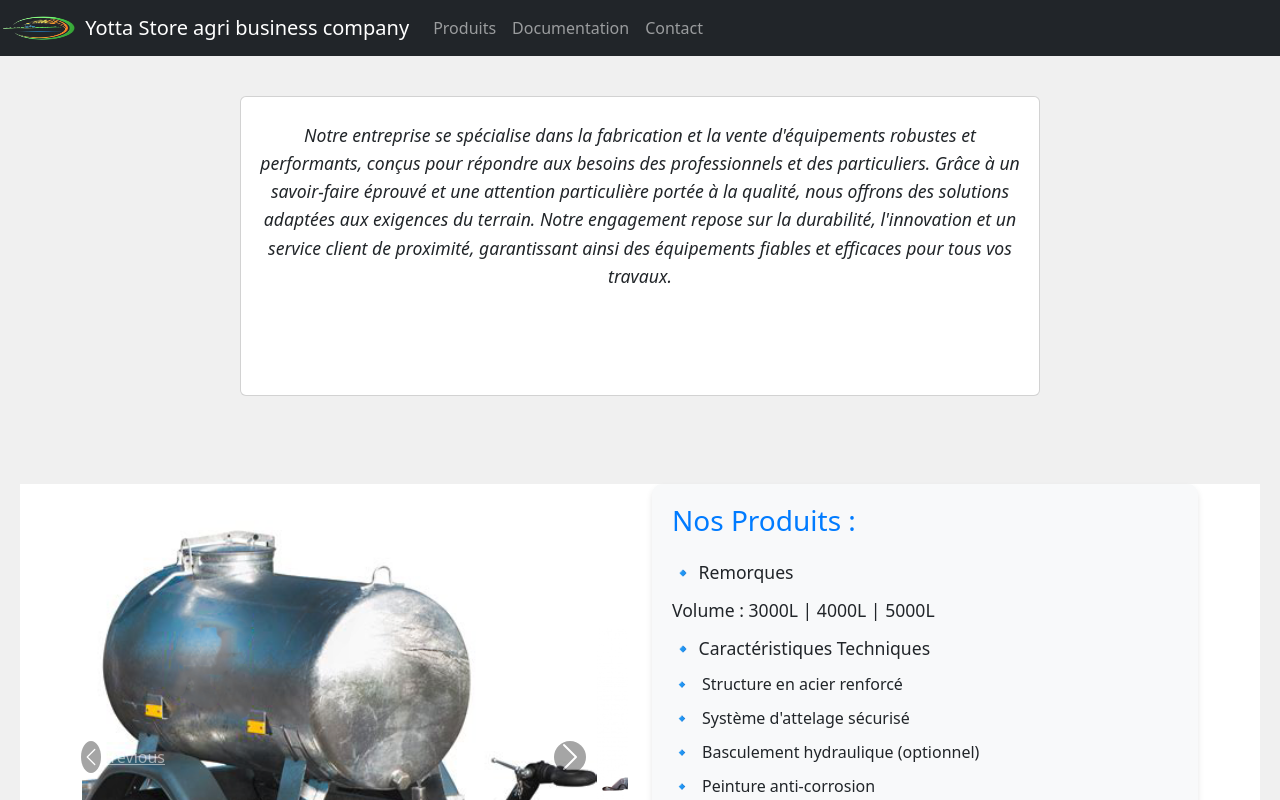
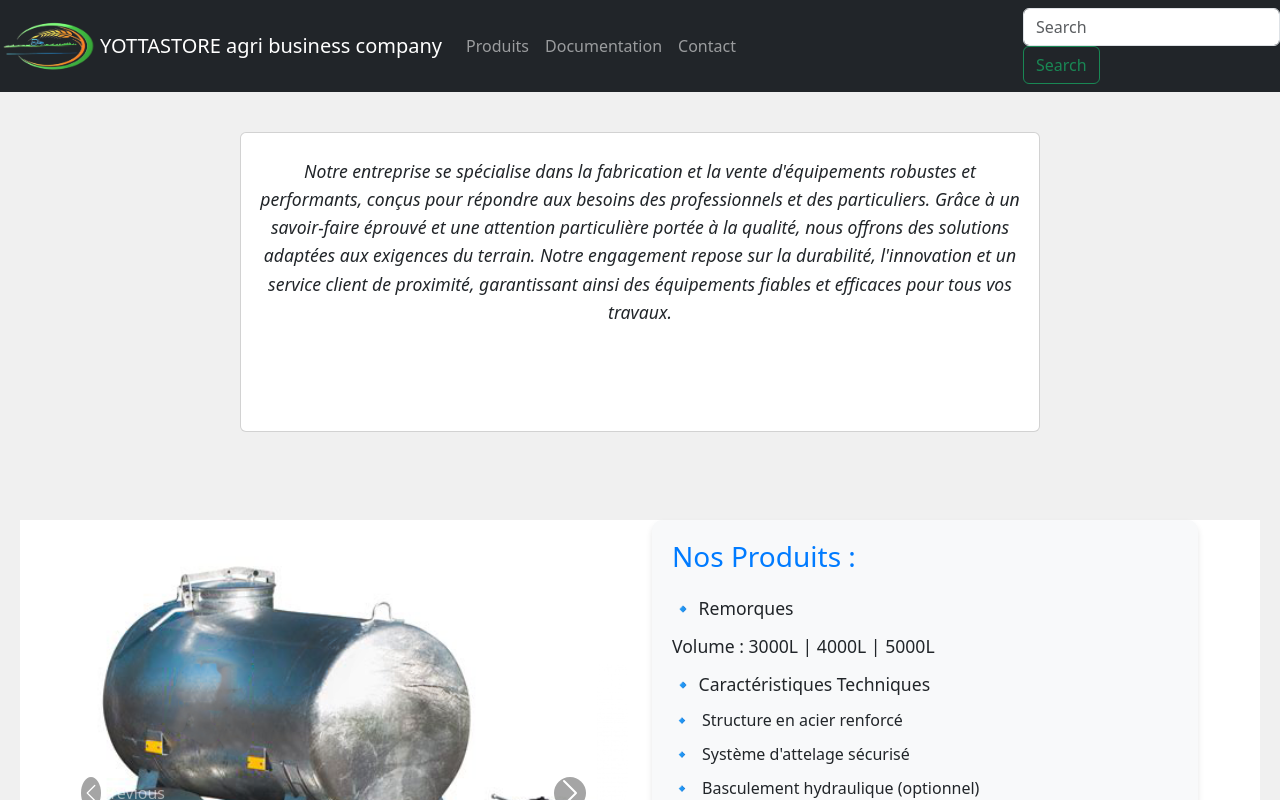
Before and after one commit to stmiinfo/yottastoreagri, an Angular app: page / in a window 1280 px wide. Shown: the top 800 px of the page. Built offline with nearby package versions, Linux system fonts and the light colour scheme.

Commit message:
name change + search bar

```diff
--- a/src/app/navbar/navbar.component.html
+++ b/src/app/navbar/navbar.component.html
@@ -1,7 +1,8 @@
 <nav class="navbar navbar-expand-lg navbar-dark bg-dark">
+  <img src="p1.png" alt="Logo" width="100" height="60" class="d-inline-block align-top">
   <a class="navbar-brand" href="#">
-    <img src="p1.png" alt="Logo" width="80" height="30" class="d-inline-block align-top">
-    Yotta Store agri business company
+
+    YOTTASTORE agri business company
   </a>
   <button class="navbar-toggler" type="button" data-toggle="collapse" data-target="#navbarSupportedContent" aria-controls="navbarSupportedContent" aria-expanded="false" aria-label="Toggle navigation">
     <span class="navbar-toggler-icon"></span>
@@ -20,4 +21,8 @@
       </li>
     </ul>
   </div>
+  <form class="form-inline">
+    <input class="form-control mr-sm-2" type="search" placeholder="Search" aria-label="Search">
+    <button class="btn btn-outline-success my-2 my-sm-0" type="submit">Search</button>
+  </form>
 </nav>
```
